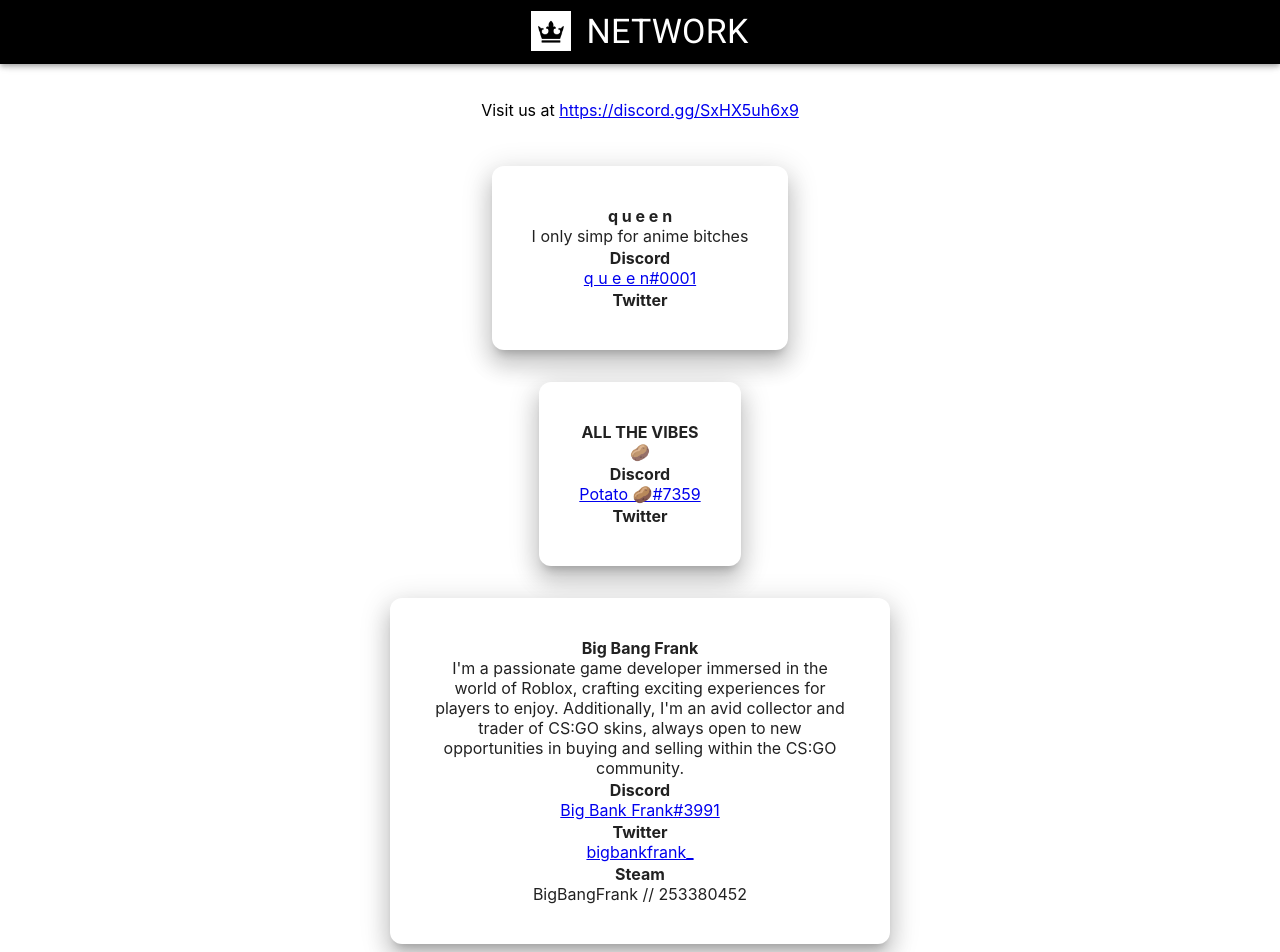
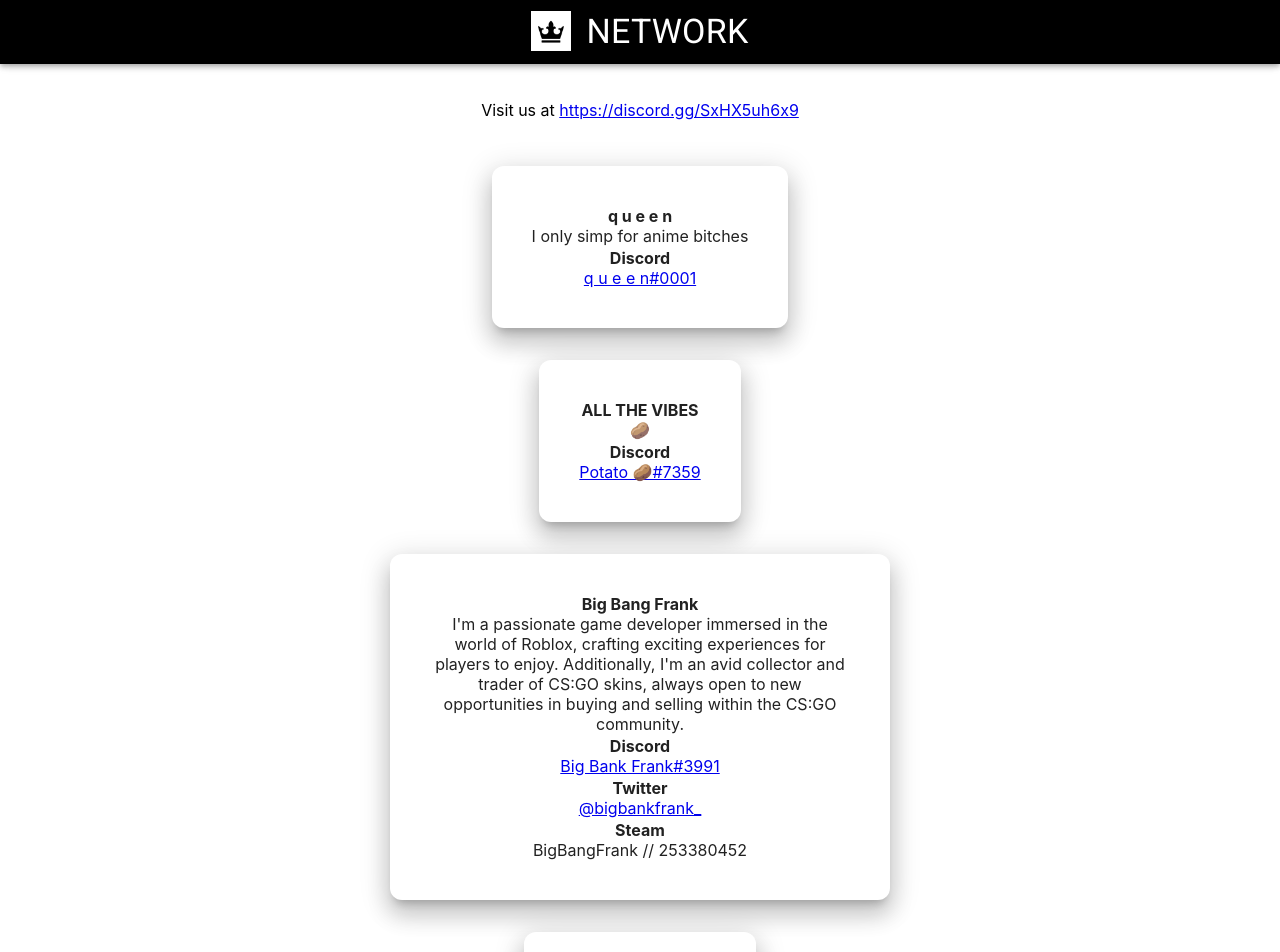
Before and after one commit to hzwei92/network, a React (Create React App) app: page / in a window 1280 px wide. Shown: the top 952 px of the page. Built offline with nearby package versions, Linux system fonts and the light colour scheme.

Commit message:
hide twitter if blank

```diff
--- a/src/App.tsx
+++ b/src/App.tsx
@@ -30,7 +30,7 @@
     title: "Big Bang Frank",
     bio: `I'm a passionate game developer immersed in the world of Roblox, crafting exciting experiences for players to enjoy. Additionally, I'm an avid collector and trader of CS:GO skins, always open to new opportunities in buying and selling within the CS:GO community.`,
     discord: 'Big Bank Frank#3991',
-    twitter: 'bigbankfrank_',
+    twitter: '@bigbankfrank_',
     twitterLink: 'https://twitter.com/bigbankfrank_',
     steam: 'BigBangFrank // 253380452'
   },{
--- a/src/Profile.tsx
+++ b/src/Profile.tsx
@@ -43,6 +43,8 @@
           {props.prof.discord}
         </a>
       </div>
+      {
+        props.prof.twitter && (
           <div>
             <div style={{
               fontWeight: 'bold',
@@ -54,6 +56,8 @@
               {props.prof.twitter}
             </a>
           </div>
+        )
+      }
       {
         props.prof.steam && (
           <div>
```
Lines whose indentation alone changed are shown as unchanged.
